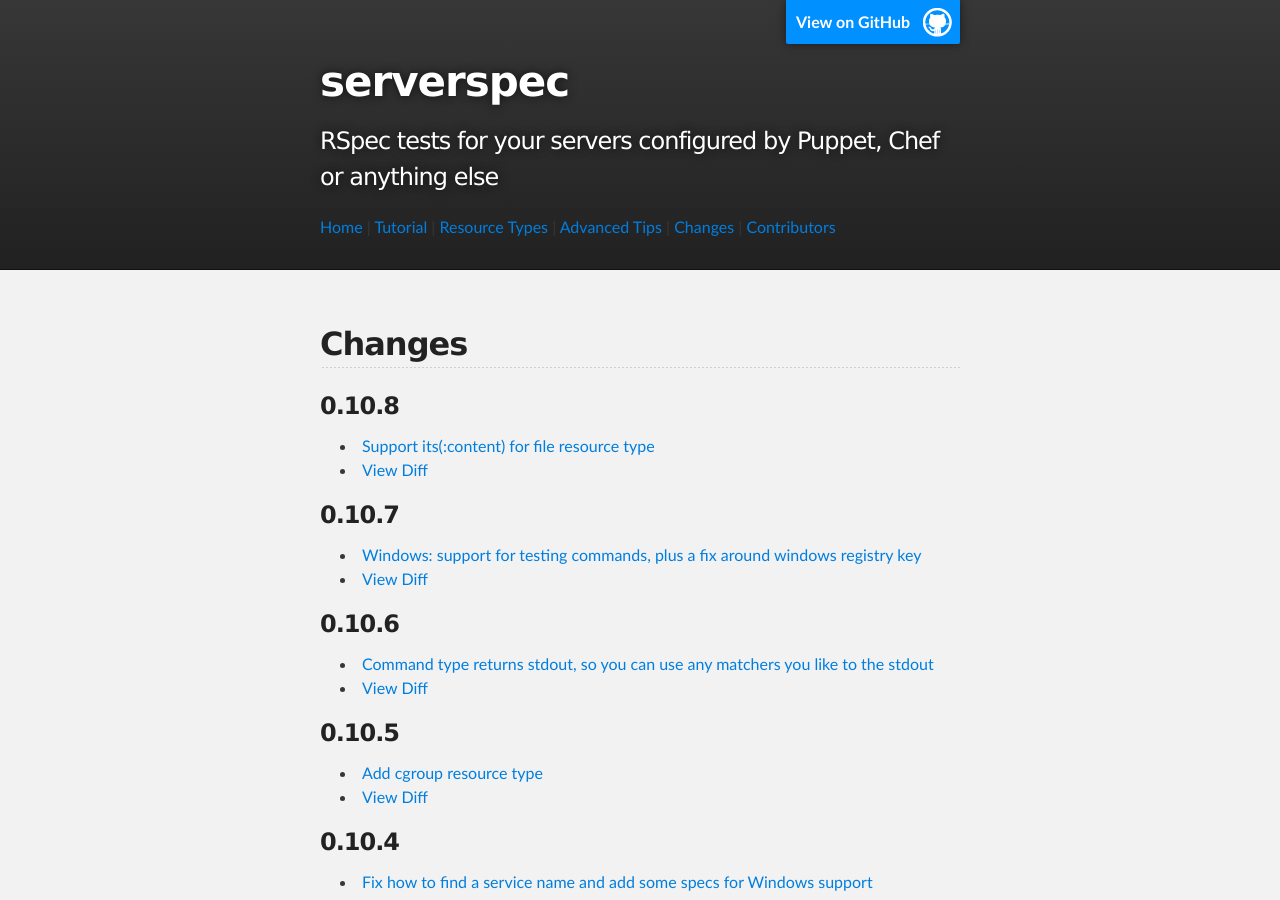
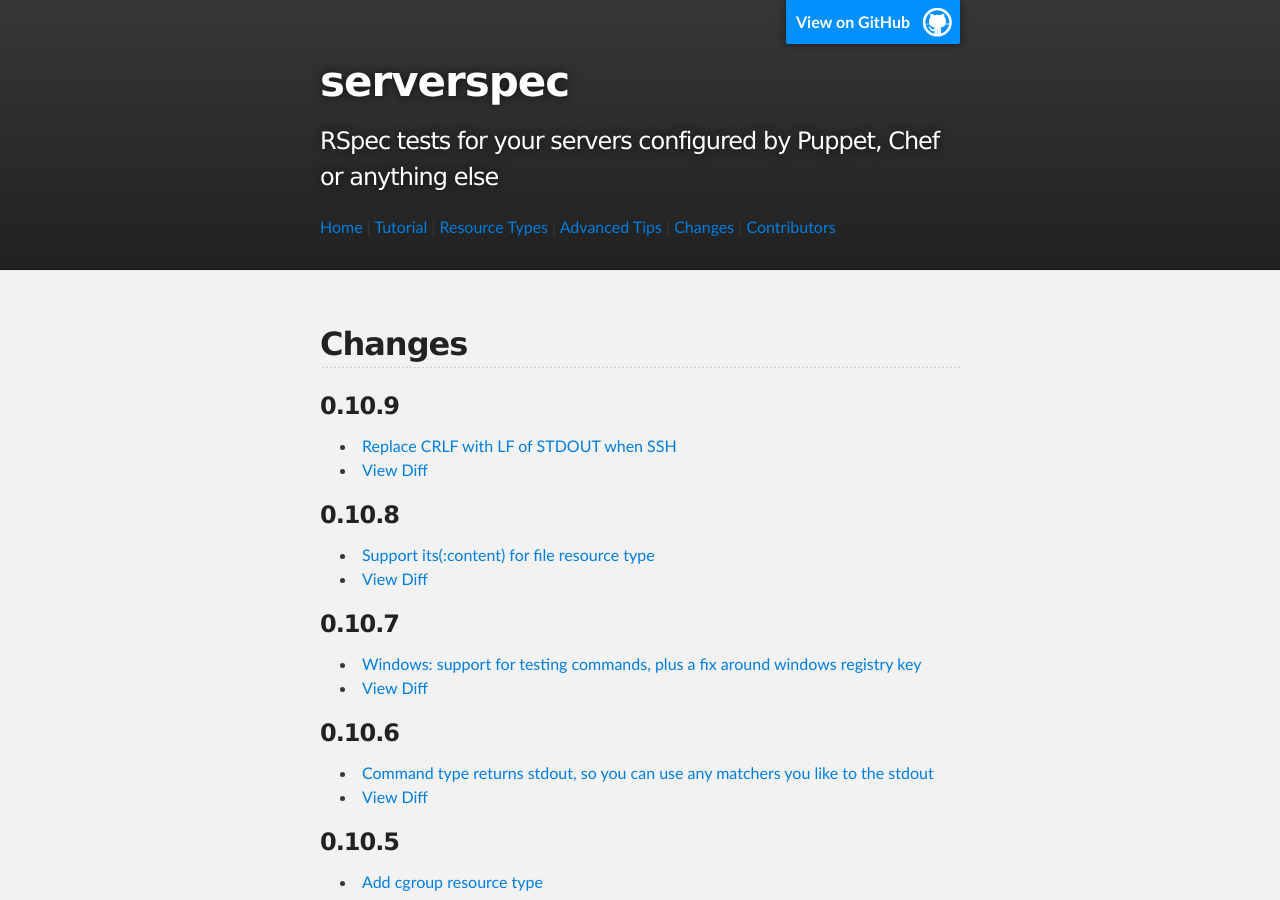
Before and after one commit to serverspec/serverspec.github.io, a Jekyll site: the page built from changes.md, in a window 1280 px wide and 900 px high. Built offline with Jekyll 4.4.1, drawn with Linux system fonts in a browser that asks for light colours; Markdown is read by kramdown in place of the engine named in the settings.

Commit message:
Add changes of v0.10.9

```diff
--- a/changes.md
+++ b/changes.md
@@ -4,6 +4,11 @@ title: Changes
 ---
 
 ## Changes
+
+### 0.10.9
+
+ * [Replace CRLF with LF of STDOUT when SSH](https://github.com/serverspec/serverspec/pull/284)
+ * [View Diff](https://github.com/serverspec/serverspec/compare/v0.10.8...v0.10.9)
 
 ### 0.10.8
 
```
